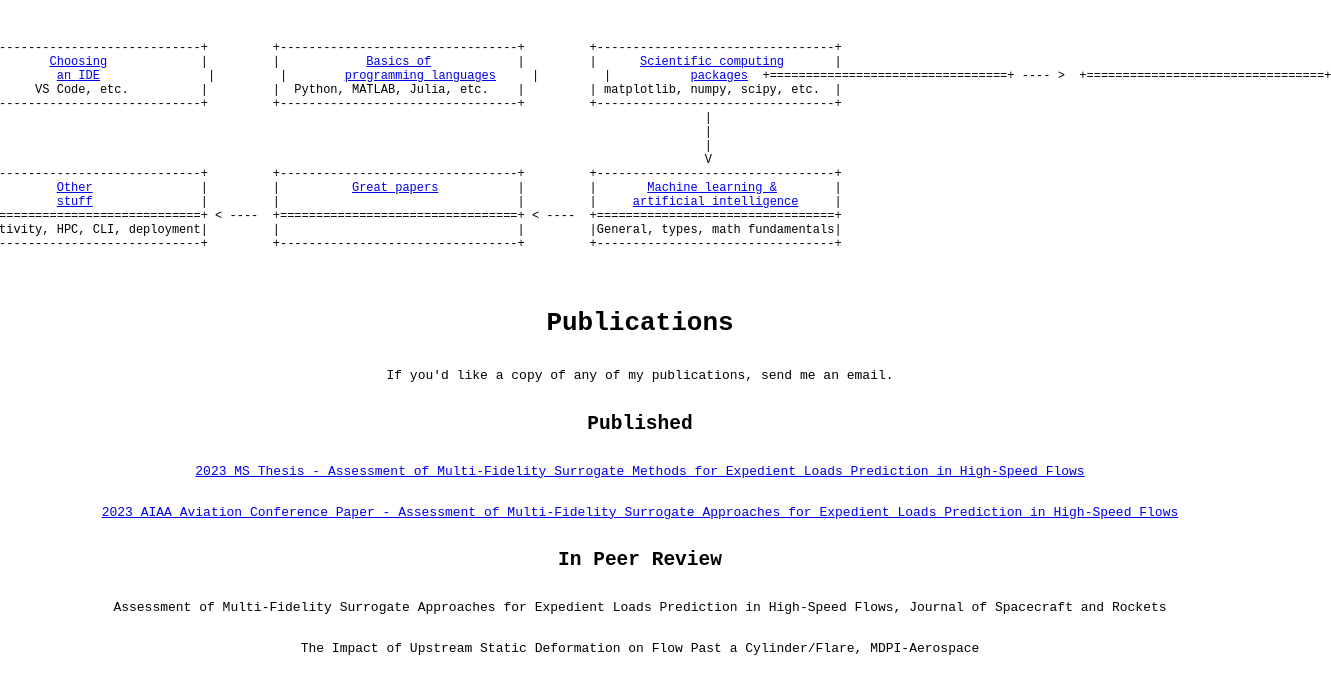
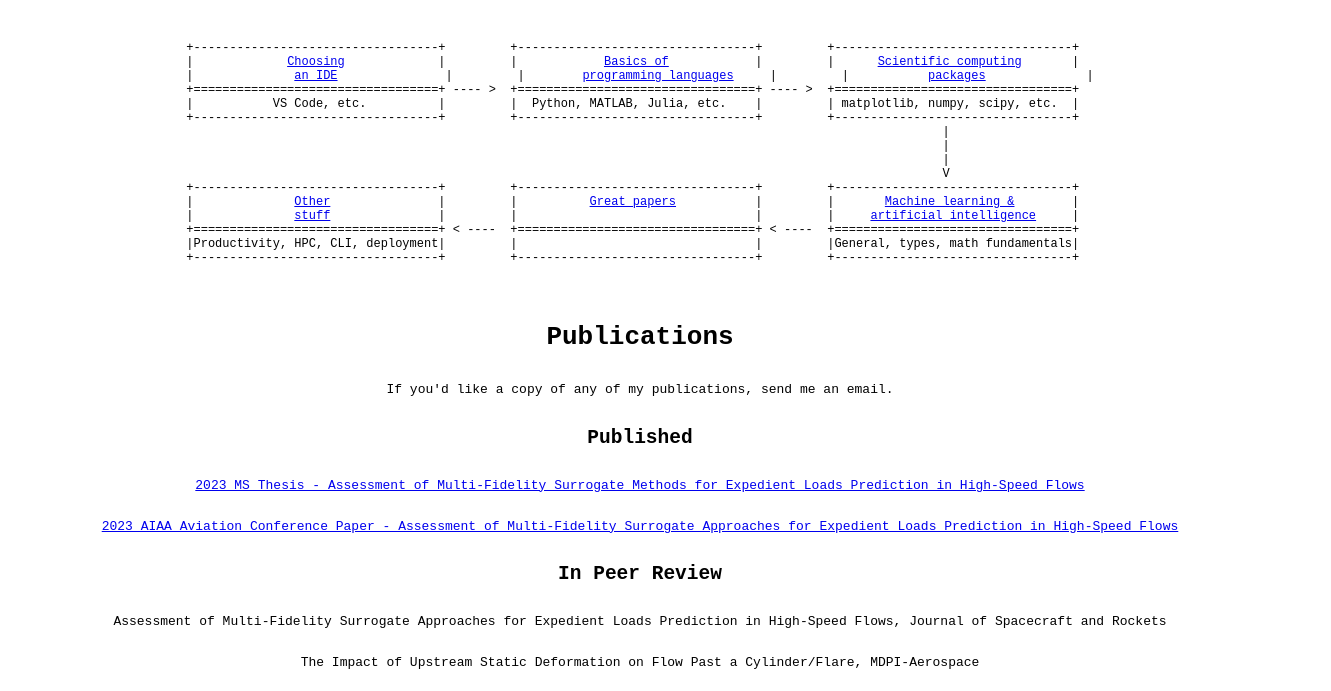
Before and after one commit to tyler-korenyi-both/tyler-korenyi-both.github.io, a plain HTML site: page index.html in a window 1280 px wide. Shown: the part 164-855 px from the top of the page, 1331 px wide, since content can reach past the window. Drawn offline with Linux system fonts and the light colour scheme.

Commit message:
updated typo

```diff
--- a/index.html
+++ b/index.html
@@ -30,7 +30,7 @@
 
 +----------------------------------+         +---------------------------------+         +---------------------------------+
 |             <a href="IDE_choice.html">Choosing</a>             |         |            <a href="OOP.html">Basics of</a>            |         |      <a href="scientific_computing.html">Scientific computing</a>       |
-|              <a href="IDE_choice.html">an IDE</a>               |         |        <a href="OOP.html">programming languages</a>     |         |           <a href="scientific_computing.html">packages<a/              |
+|              <a href="IDE_choice.html">an IDE</a>               |         |        <a href="OOP.html">programming languages</a>     |         |           <a href="scientific_computing.html">packages</a>              |
 +==================================+ ---- >  +=================================+ ---- >  +=================================+
 |           VS Code, etc.          |         |  Python, MATLAB, Julia, etc.    |         | matplotlib, numpy, scipy, etc.  |
 +----------------------------------+         +---------------------------------+         +---------------------------------+
```
Also changed, not shown: ASCII.txt, 1 other file.
